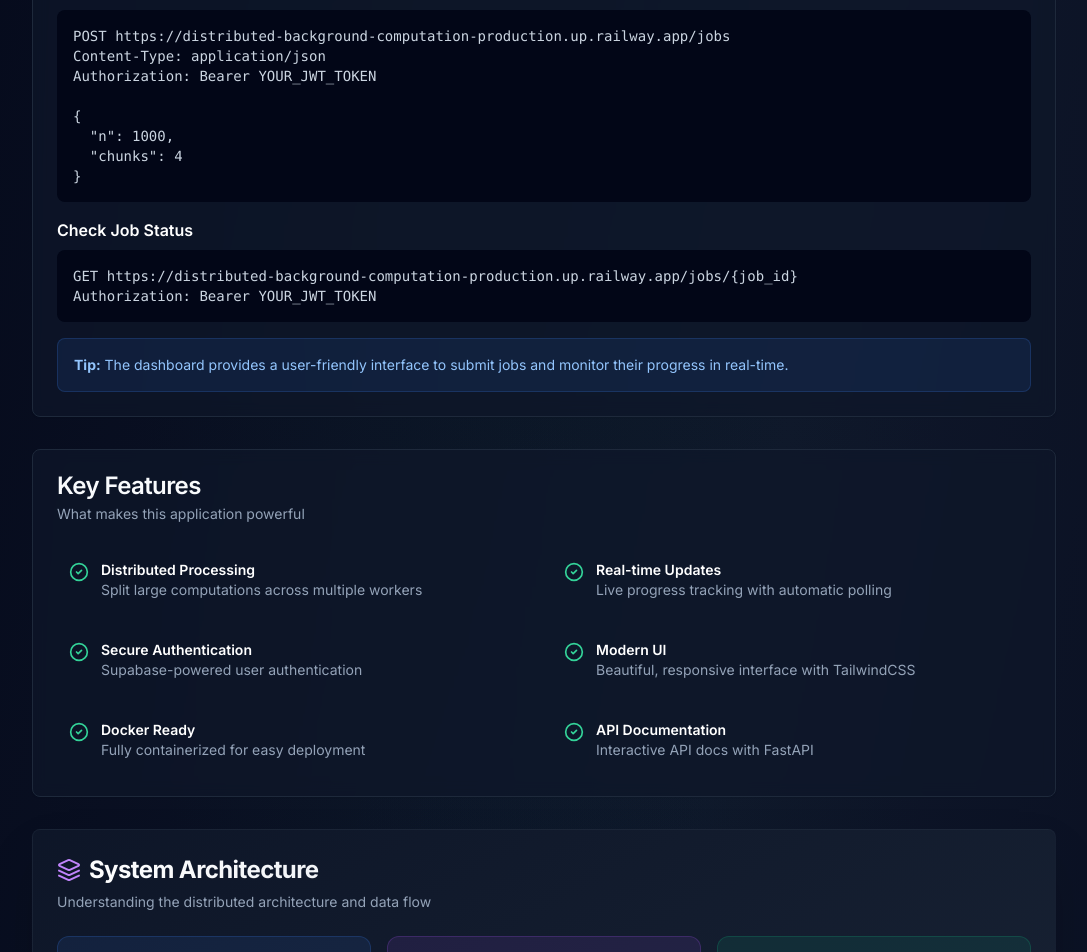
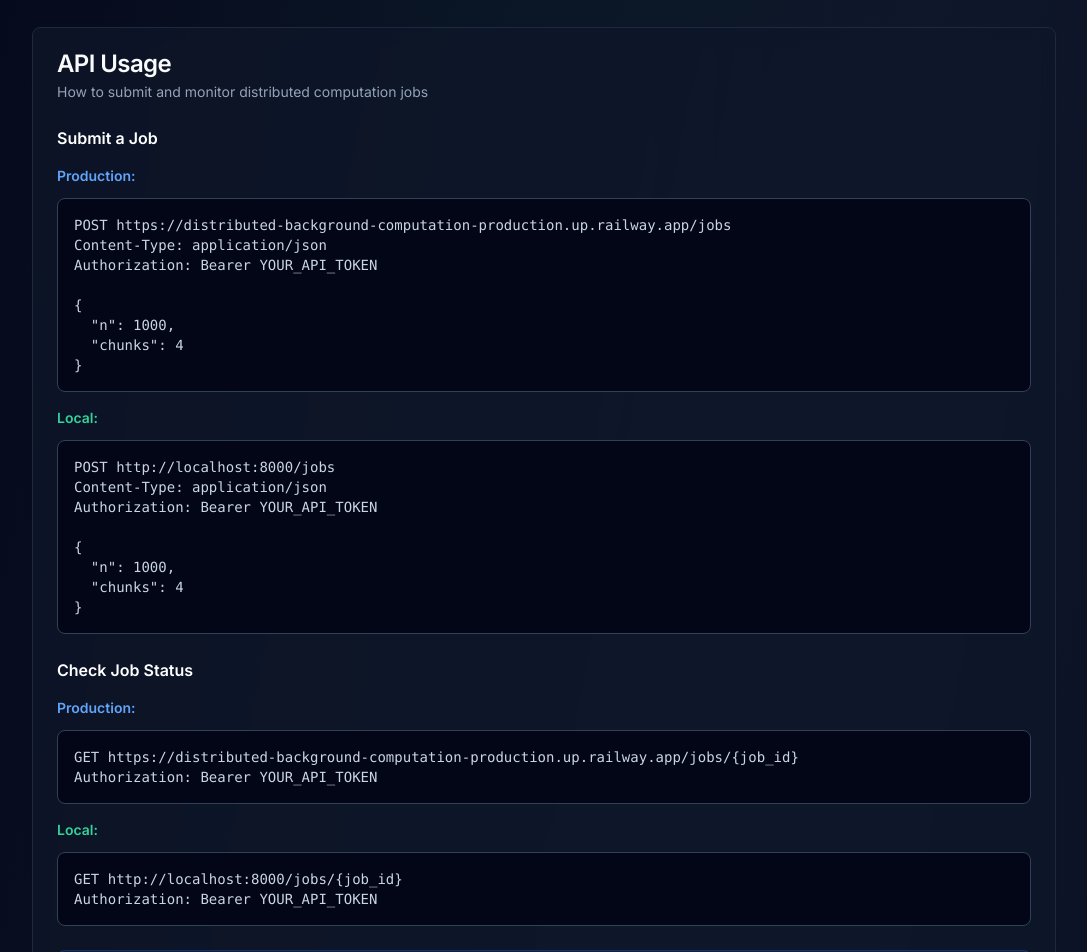
Before and after one commit to erdilatifi/Distributed-Background-Computation, a Next.js app in the folder frontend/: page /docs in a window 1280 px wide. Shown: the part 1420-2372 px from the top of the page, without its empty margins (96-1183 px from the left). Built offline with nearby package versions, Linux system fonts and the light colour scheme; no server answers.

Commit message:
bug fixes

```diff
--- a/frontend/app/docs/page.tsx
+++ b/frontend/app/docs/page.tsx
@@ -131,10 +131,19 @@ export default function DocsPage() {
                   </div>
                   <div className="flex-1">
                     <h4 className="font-semibold text-white mb-1">Access the Application</h4>
-                    <div className="space-y-2 text-sm text-slate-300">
+                    <div className="space-y-4 text-sm text-slate-300">
+                      <div className="space-y-2">
+                        <p className="font-semibold text-blue-400">Production:</p>
                         <p>• Frontend: <code className="bg-slate-950 px-2 py-1 rounded">https://distributed-computation.up.railway.app</code></p>
                         <p>• Backend API: <code className="bg-slate-950 px-2 py-1 rounded">https://distributed-background-computation-production.up.railway.app</code></p>
                         <p>• API Docs: <code className="bg-slate-950 px-2 py-1 rounded">https://distributed-background-computation-production.up.railway.app/docs</code></p>
+                      </div>
+                      <div className="space-y-2">
+                        <p className="font-semibold text-emerald-400">Local:</p>
+                        <p>• Frontend: <code className="bg-slate-950 px-2 py-1 rounded">http://localhost:3000</code></p>
+                        <p>• Backend API: <code className="bg-slate-950 px-2 py-1 rounded">http://localhost:8000</code></p>
+                        <p>• API Docs: <code className="bg-slate-950 px-2 py-1 rounded">http://localhost:8000/docs</code></p>
+                      </div>
                     </div>
                   </div>
                 </div>
@@ -150,13 +159,16 @@ export default function DocsPage() {
                 How to submit and monitor distributed computation jobs
               </CardDescription>
             </CardHeader>
-            <CardContent className="space-y-4">
-              <div>
+            <CardContent className="space-y-6">
+              <div className="space-y-4">
                 <h4 className="font-semibold text-white mb-2">Submit a Job</h4>
-                <pre className="bg-slate-950 p-4 rounded-lg text-sm text-slate-300 overflow-x-auto">
+
+                <div className="space-y-3">
+                  <p className="text-sm font-semibold text-blue-400">Production:</p>
+                  <pre className="bg-slate-950 p-4 rounded-lg text-sm text-slate-300 overflow-x-auto border border-slate-700">
 {`POST https://distributed-background-computation-production.up.railway.app/jobs
 Content-Type: application/json
-Authorization: Bearer YOUR_JWT_TOKEN
+Authorization: Bearer YOUR_API_TOKEN
 
 {
   "n": 1000,
@@ -165,17 +177,44 @@ Authorization: Bearer YOUR_JWT_TOKEN
                   </pre>
                 </div>
 
-              <div>
+                <div className="space-y-3">
+                  <p className="text-sm font-semibold text-emerald-400">Local:</p>
+                  <pre className="bg-slate-950 p-4 rounded-lg text-sm text-slate-300 overflow-x-auto border border-slate-700">
+{`POST http://localhost:8000/jobs
+Content-Type: application/json
+Authorization: Bearer YOUR_API_TOKEN
+
+{
+  "n": 1000,
+  "chunks": 4
+}`}
+                  </pre>
+                </div>
+              </div>
+
+              <div className="space-y-4">
                 <h4 className="font-semibold text-white mb-2">Check Job Status</h4>
-                <pre className="bg-slate-950 p-4 rounded-lg text-sm text-slate-300 overflow-x-auto">
+
+                <div className="space-y-3">
+                  <p className="text-sm font-semibold text-blue-400">Production:</p>
+                  <pre className="bg-slate-950 p-4 rounded-lg text-sm text-slate-300 overflow-x-auto border border-slate-700">
 {`GET https://distributed-background-computation-production.up.railway.app/jobs/{job_id}
-Authorization: Bearer YOUR_JWT_TOKEN`}
+Authorization: Bearer YOUR_API_TOKEN`}
                   </pre>
+                </div>
+
+                <div className="space-y-3">
+                  <p className="text-sm font-semibold text-emerald-400">Local:</p>
+                  <pre className="bg-slate-950 p-4 rounded-lg text-sm text-slate-300 overflow-x-auto border border-slate-700">
+{`GET http://localhost:8000/jobs/{job_id}
+Authorization: Bearer YOUR_API_TOKEN`}
+                  </pre>
+                </div>
               </div>
 
               <div className="p-4 rounded-lg bg-blue-500/10 border border-blue-500/20">
                 <p className="text-sm text-blue-300">
-                  <strong>Tip:</strong> The dashboard provides a user-friendly interface to submit jobs and monitor their progress in real-time.
+                  <strong>Tip:</strong> The dashboard provides a user-friendly interface to submit jobs and monitor their progress in real-time via automatic polling (1s).
                 </p>
               </div>
             </CardContent>
@@ -193,7 +232,7 @@ Authorization: Bearer YOUR_JWT_TOKEN`}
               <div className="grid md:grid-cols-2 gap-4">
                 {[
                   { icon: CheckCircle2, title: 'Distributed Processing', desc: 'Split large computations across multiple workers' },
-                  { icon: CheckCircle2, title: 'Real-time Updates', desc: 'Live progress tracking with automatic polling' },
+                  { icon: CheckCircle2, title: 'Real-time Updates', desc: 'Live progress tracking via automatic polling (1s)' },
                   { icon: CheckCircle2, title: 'Secure Authentication', desc: 'Supabase-powered user authentication' },
                   { icon: CheckCircle2, title: 'Modern UI', desc: 'Beautiful, responsive interface with TailwindCSS' },
                   { icon: CheckCircle2, title: 'Docker Ready', desc: 'Fully containerized for easy deployment' },
@@ -344,7 +383,7 @@ Authorization: Bearer YOUR_JWT_TOKEN`}
                   1. Get Your API Token
                 </h4>
                 <p className="text-sm text-slate-300">
-                  After logging in, go to your <strong className="text-white">Dashboard</strong> and copy your API Access Token from the "API Access Token" section.
+                  After logging in, go to your <strong className="text-white">Dashboard</strong> and copy your API Access Token from the "API Access Token" panel.
                 </p>
               </div>
 
@@ -354,9 +393,11 @@ Authorization: Bearer YOUR_JWT_TOKEN`}
                   <Terminal className="h-5 w-5 text-blue-400" />
                   2. Submit a Job (cURL)
                 </h4>
+
+                <div className="space-y-3">
+                  <p className="text-sm font-semibold text-blue-400">Production:</p>
                   <pre className="bg-slate-950 p-4 rounded-lg text-xs text-slate-300 overflow-x-auto border border-slate-700">
-{`# Create a new job
-curl -X POST http://localhost:8000/jobs \\
+{`curl -X POST https://distributed-background-computation-production.up.railway.app/jobs \\
   -H "Content-Type: application/json" \\
   -H "Authorization: Bearer YOUR_API_TOKEN" \\
   -d '{
@@ -364,11 +405,22 @@ curl -X POST http://localhost:8000/jobs \\
     "chunks": 4
   }'
 
-# Response:
-# {
-#   "job_id": "abc123...",
-#   "status": "pending"
-# }`}</pre>
+# Response: {"job_id": "abc123...", "status": "pending"}`}</pre>
+                </div>
+
+                <div className="space-y-3">
+                  <p className="text-sm font-semibold text-emerald-400">Local:</p>
+                  <pre className="bg-slate-950 p-4 rounded-lg text-xs text-slate-300 overflow-x-auto border border-slate-700">
+{`curl -X POST http://localhost:8000/jobs \\
+  -H "Content-Type: application/json" \\
+  -H "Authorization: Bearer YOUR_API_TOKEN" \\
+  -d '{
+    "n": 1000,
+    "chunks": 4
+  }'
+
+# Response: {"job_id": "abc123...", "status": "pending"}`}</pre>
+                </div>
               </div>
 
               {/* Check Job Status */}
@@ -377,21 +429,28 @@ curl -X POST http://localhost:8000/jobs \\
                   <RefreshCw className="h-5 w-5 text-purple-400" />
                   3. Check Job Status (cURL)
                 </h4>
+
+                <div className="space-y-3">
+                  <p className="text-sm font-semibold text-blue-400">Production:</p>
                   <pre className="bg-slate-950 p-4 rounded-lg text-xs text-slate-300 overflow-x-auto border border-slate-700">
-{`# Get job status
-curl -X GET http://localhost:8000/jobs/YOUR_JOB_ID \\
+{`curl -X GET https://distributed-background-computation-production.up.railway.app/jobs/YOUR_JOB_ID \\
   -H "Authorization: Bearer YOUR_API_TOKEN"
 
 # Response:
-# {
-#   "job_id": "abc123...",
-#   "status": "completed",
-#   "progress": 1.0,
-#   "completed_chunks": 4,
-#   "total_chunks": 4,
-#   "result": 500500,
-#   "detail": "Job completed successfully"
-# }`}</pre>
+# {"job_id": "abc123...", "status": "completed", "progress": 1.0,
+#  "completed_chunks": 4, "total_chunks": 4, "result": 500500}`}</pre>
+                </div>
+
+                <div className="space-y-3">
+                  <p className="text-sm font-semibold text-emerald-400">Local:</p>
+                  <pre className="bg-slate-950 p-4 rounded-lg text-xs text-slate-300 overflow-x-auto border border-slate-700">
+{`curl -X GET http://localhost:8000/jobs/YOUR_JOB_ID \\
+  -H "Authorization: Bearer YOUR_API_TOKEN"
+
+# Response:
+# {"job_id": "abc123...", "status": "completed", "progress": 1.0,
+#  "completed_chunks": 4, "total_chunks": 4, "result": 500500}`}</pre>
+                </div>
               </div>
 
               {/* JavaScript/TypeScript Example */}
@@ -400,45 +459,62 @@ curl -X GET http://localhost:8000/jobs/YOUR_JOB_ID \\
                   <FileCode className="h-5 w-5 text-amber-400" />
                   4. JavaScript/TypeScript Example
                 </h4>
+
+                <div className="space-y-3">
+                  <p className="text-sm font-semibold text-blue-400">Production:</p>
                   <pre className="bg-slate-950 p-4 rounded-lg text-xs text-slate-300 overflow-x-auto border border-slate-700">
-{`// Submit a job
-const response = await fetch('http://localhost:8000/jobs', {
+{`const API_URL = 'https://distributed-background-computation-production.up.railway.app';
+
+const response = await fetch(\`\${API_URL}/jobs\`, {
   method: 'POST',
   headers: {
     'Content-Type': 'application/json',
     'Authorization': 'Bearer YOUR_API_TOKEN'
   },
-  body: JSON.stringify({
-    n: 1000,
-    chunks: 4
-  })
+  body: JSON.stringify({ n: 1000, chunks: 4 })
 });
 
 const { job_id } = await response.json();
 
-// Poll for status
 const checkStatus = async () => {
-  const statusResponse = await fetch(
-    \`http://localhost:8000/jobs/\${job_id}\`,
-    {
-      headers: {
-        'Authorization': 'Bearer YOUR_API_TOKEN'
-      }
-    }
-  );
-
-  const status = await statusResponse.json();
+  const res = await fetch(\`\${API_URL}/jobs/\${job_id}\`, {
+    headers: { 'Authorization': 'Bearer YOUR_API_TOKEN' }
+  });
+  const status = await res.json();
   console.log('Progress:', status.progress * 100 + '%');
-
-  if (status.status === 'completed') {
-    console.log('Result:', status.result);
-  }
+  if (status.status === 'completed') console.log('Result:', status.result);
 };
 
-// Check every second
-const interval = setInterval(async () => {
-  await checkStatus();
-}, 1000);`}</pre>
+setInterval(checkStatus, 1000);`}</pre>
+                </div>
+
+                <div className="space-y-3">
+                  <p className="text-sm font-semibold text-emerald-400">Local:</p>
+                  <pre className="bg-slate-950 p-4 rounded-lg text-xs text-slate-300 overflow-x-auto border border-slate-700">
+{`const API_URL = 'http://localhost:8000';
+
+const response = await fetch(\`\${API_URL}/jobs\`, {
+  method: 'POST',
+  headers: {
+    'Content-Type': 'application/json',
+    'Authorization': 'Bearer YOUR_API_TOKEN'
+  },
+  body: JSON.stringify({ n: 1000, chunks: 4 })
+});
+
+const { job_id } = await response.json();
+
+const checkStatus = async () => {
+  const res = await fetch(\`\${API_URL}/jobs/\${job_id}\`, {
+    headers: { 'Authorization': 'Bearer YOUR_API_TOKEN' }
+  });
+  const status = await res.json();
+  console.log('Progress:', status.progress * 100 + '%');
+  if (status.status === 'completed') console.log('Result:', status.result);
+};
+
+setInterval(checkStatus, 1000);`}</pre>
+                </div>
               </div>
 
               {/* API Endpoints Reference */}
@@ -492,7 +568,7 @@ const interval = setInterval(async () => {
                     <BarChart className="h-5 w-5 text-blue-400 mt-1" />
                     <div>
                       <h4 className="font-semibold text-white mb-1">Real-time Progress</h4>
-                      <p className="text-sm text-slate-400">Live updates with automatic polling and progress bars</p>
+                      <p className="text-sm text-slate-400">Live updates via automatic polling (1s) with progress bars</p>
                     </div>
                   </div>
                   <div className="flex items-start gap-3 p-3 rounded-lg bg-slate-950/50 border border-slate-700/50">
@@ -618,7 +694,7 @@ const interval = setInterval(async () => {
                     </li>
                     <li className="flex items-start gap-2">
                       <span className="text-blue-400 mt-0.5">•</span>
-                      <span>Progress updates every second via automatic polling</span>
+      <span>Real-time updates via automatic polling (1s)</span>
                     </li>
                   </ul>
                 </div>
--- a/frontend/app/page.tsx
+++ b/frontend/app/page.tsx
@@ -45,8 +45,8 @@ export default function Home() {
                     </Link>
                   </Button>
                   <Button size="lg" variant="outline" asChild className="h-12 md:h-14 text-base md:text-lg px-6 md:px-8 border-slate-700 hover:border-slate-600 hover:bg-slate-800 rounded">
-                    <Link href="/login">
-                      Sign In
+                    <Link href="/docs">
+                      View Documentation
                     </Link>
                   </Button>
                 </div>
@@ -120,16 +120,16 @@ export default function Home() {
           <div className="max-w-6xl mx-auto">
             <div className="grid grid-cols-2 md:grid-cols-4 gap-6">
               {[
-                { icon: TrendingUp, value: 'High', label: 'Availability', color: 'from-blue-500/10 to-blue-600/10 border-blue-500/20' },
-                { icon: Zap, value: 'Fast', label: 'Response Times', color: 'from-cyan-500/10 to-cyan-600/10 border-cyan-500/20' },
-                { icon: Users, value: 'Production', label: 'Ready Platform', color: 'from-emerald-500/10 to-emerald-600/10 border-emerald-500/20' },
-                { icon: Database, value: 'Enterprise', label: 'Grade Security', color: 'from-teal-500/10 to-teal-600/10 border-teal-500/20' },
+                { icon: TrendingUp, value: 'High', label: 'Availability', color: 'from-blue-500/10 to-blue-600/10 border-blue-500/20', link: '/docs' },
+                { icon: Zap, value: 'Fast', label: 'Response Times', color: 'from-cyan-500/10 to-cyan-600/10 border-cyan-500/20', link: '/docs' },
+                { icon: Users, value: 'Production', label: 'Ready Platform', color: 'from-emerald-500/10 to-emerald-600/10 border-emerald-500/20', link: '/docs' },
+                { icon: Database, value: 'Enterprise', label: 'Grade Security', color: 'from-teal-500/10 to-teal-600/10 border-teal-500/20', link: '/docs' },
               ].map((stat, i) => (
-                <div key={i} className={`text-center p-6 rounded-2xl bg-gradient-to-br ${stat.color} border backdrop-blur-sm hover:scale-105 transition-transform duration-300`}>
+                <Link key={i} href={stat.link} className={`text-center p-6 rounded-2xl bg-gradient-to-br ${stat.color} border backdrop-blur-sm hover:scale-105 transition-transform duration-300 cursor-pointer block`}>
                   <stat.icon className="h-8 w-8 text-blue-400 mx-auto mb-3" />
                   <div className="text-2xl md:text-3xl font-bold text-white mb-2">{stat.value}</div>
                   <div className="text-sm text-slate-400 font-medium">{stat.label}</div>
-                </div>
+                </Link>
               ))}
             </div>
           </div>
@@ -153,7 +153,7 @@ export default function Home() {
 
           <div className="grid md:grid-cols-2 lg:grid-cols-3 gap-6 max-w-7xl mx-auto">
             {[
-              { icon: Zap, title: 'Real-Time Updates', desc: 'Live progress tracking with automatic updates. Monitor your jobs as they process.' },
+              { icon: Zap, title: 'Real-Time Updates', desc: 'Real-time updates via automatic polling (1s). Monitor your jobs as they process.' },
               { icon: Shield, title: 'Secure by Default', desc: 'Row-level security, JWT authentication, and rate limiting built-in.' },
               { icon: BarChart3, title: 'Monitoring & Analytics', desc: 'Track job performance, errors, and system health in real-time.' },
               { icon: Rocket, title: 'Scalable Architecture', desc: 'Horizontal scaling with Celery workers and Redis for high throughput.' },
@@ -277,7 +277,7 @@ export default function Home() {
                   </Button>
                   <Button size="lg" variant="outline" asChild className="h-14 text-lg px-10 border-white/30 text-white hover:bg-white/10 backdrop-blur-sm">
                     <Link href="/docs">
-                      View Documentation
+                      Documentation
                     </Link>
                   </Button>
                 </div>
```
Lines whose indentation alone changed are shown as unchanged.
